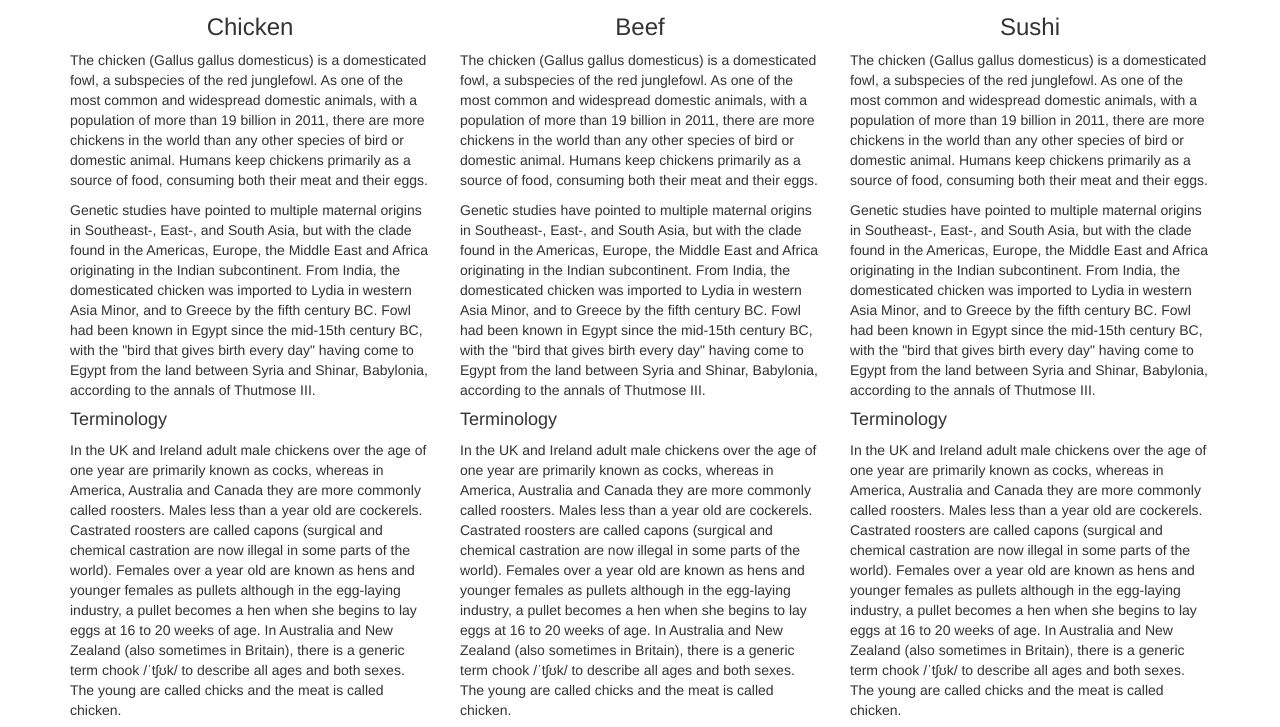
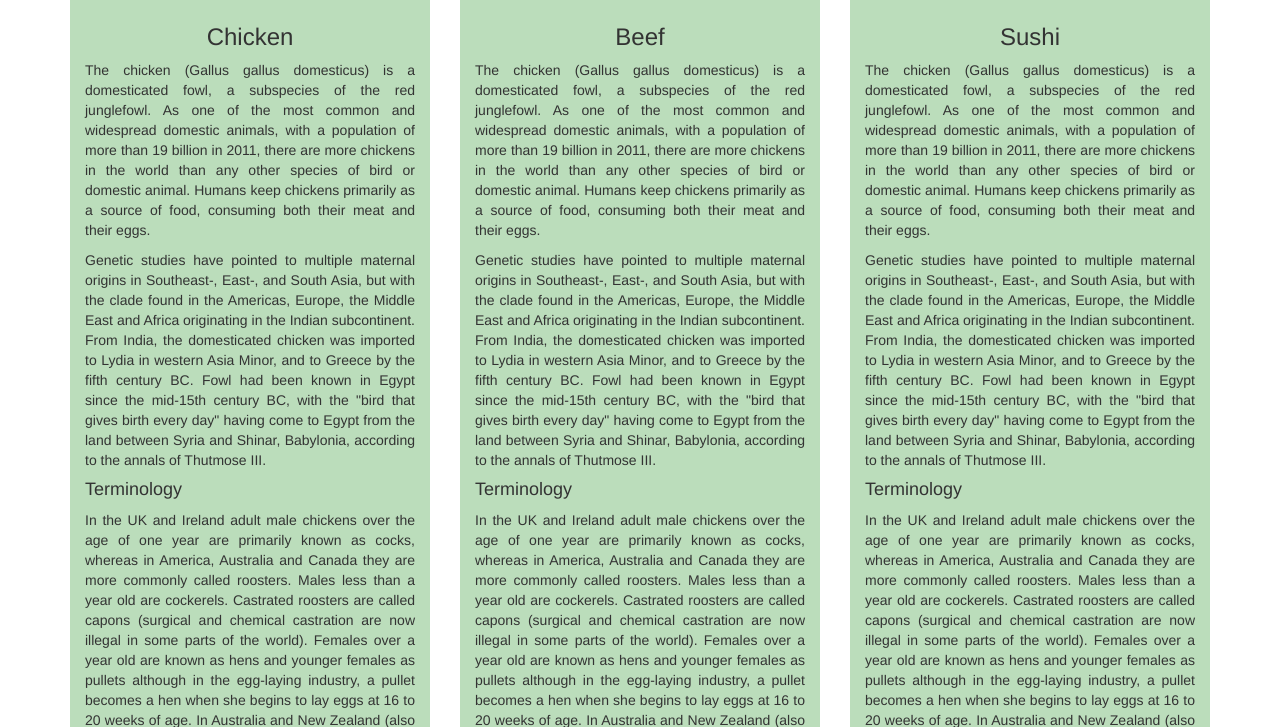
Before and after one commit to KVyaswanthkumar/module3-solution, a plain HTML site: page index.html in a window 1280 px wide. Shown: the part 141-868 px from the top of the page. Drawn offline with Linux system fonts and the light colour scheme.

Commit message:
Update index.html

```diff
--- a/index.html
+++ b/index.html
@@ -5,9 +5,9 @@
     <meta http-equiv="X-UA-Compatible" content="IE=edge">
     <meta name="viewport" content="width=device-width, initial-scale=1">
 
-    <title>Bruno Mikuš - Module 3</title>
+    <title> Module 3</title>
     <link rel="stylesheet" href="css/bootstrap.min.css">
-    <link rel="stylesheet" href="css/styles.css">
+    <link rel="stylesheet" href="css/style.css">
   </head>
 <body>
 
```
